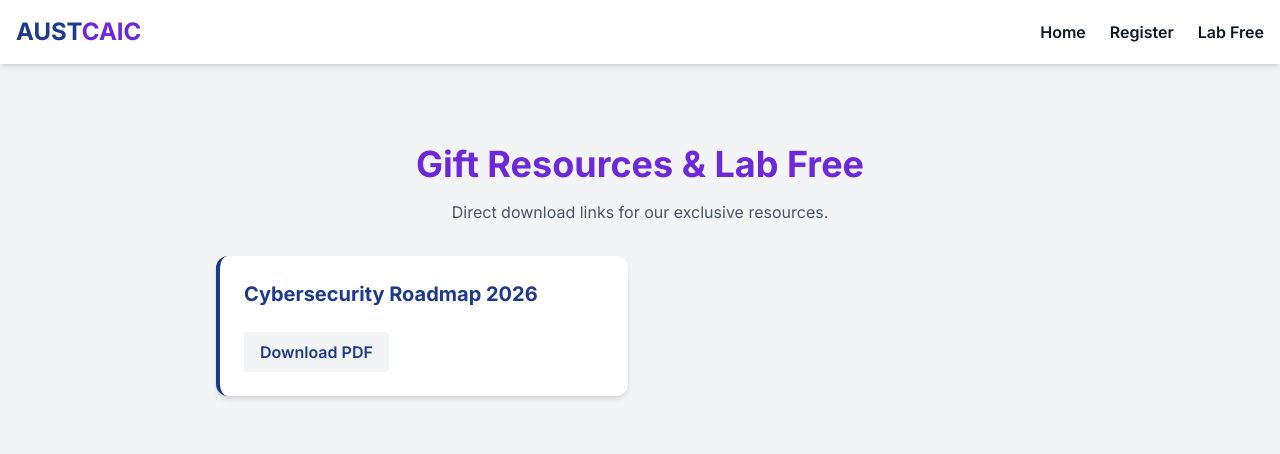
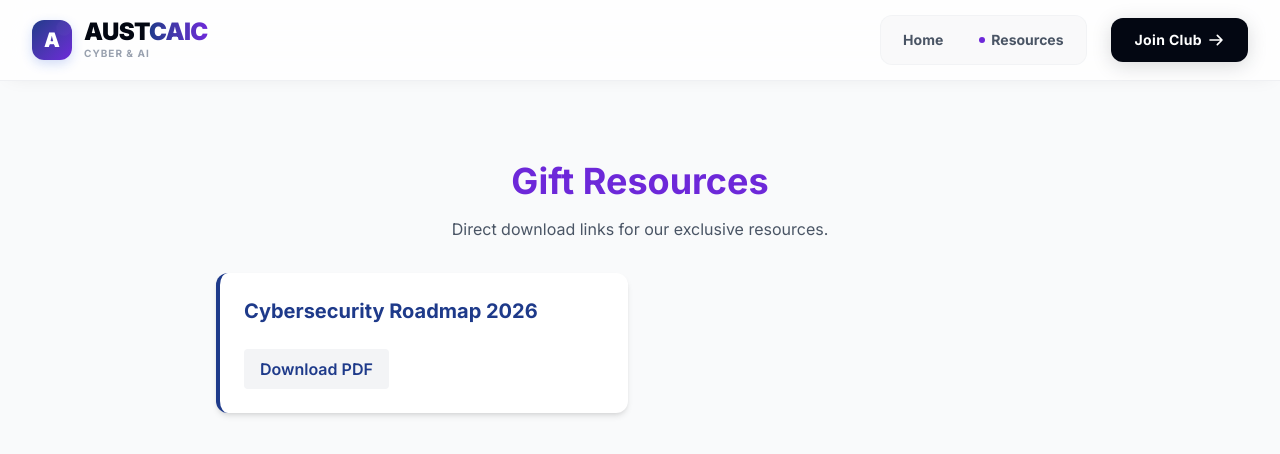
Before and after one commit to austcaicsSD/AUSTCAIC-WEBSITE, a Next.js app in the folder frontend/: page /lab-free in a window 1280 px wide. Shown: the top 454 px of the page. Built offline with nearby package versions, Linux system fonts and the light colour scheme.

Commit message:
navbar added

```diff
--- a/frontend/app/lab-free/page.tsx
+++ b/frontend/app/lab-free/page.tsx
@@ -2,7 +2,7 @@ export default function LabFree() {
   return (
     <div className="max-w-4xl mx-auto py-20 px-6 text-center">
       <h1 className="text-4xl font-bold text-brandPurple mb-4">
-        Gift Resources & Lab Free
+        Gift Resources
       </h1>
       <p className="text-gray-600 mb-8">
         Direct download links for our exclusive resources.
--- a/frontend/app/layout.tsx
+++ b/frontend/app/layout.tsx
@@ -16,36 +16,72 @@ export default function RootLayout({
   children: React.ReactNode;
 }>) {
   return (
-    <html lang="en">
-      <body className={`${inter.className} bg-lightBg text-gray-900`}>
-        {/* Simple Navbar */}
-        <nav className="bg-white shadow-md p-4 sticky top-0 z-50">
-          <div className="max-w-7xl mx-auto flex justify-between items-center">
-            <Link href="/" className="text-2xl font-bold text-brandBlue">
-              AUST<span className="text-brandPurple">CAIC</span>
+    <html lang="en" className="scroll-smooth">
+      <body className={`${inter.className} bg-gray-50 text-gray-900 antialiased`}>
+
+        {/* ================= FULL-WIDTH PREMIUM NAVBAR ================= */}
+        <header className="sticky top-0 z-50 w-full pointer-events-none">
+          {/* Nav background spans 100% width */}
+          <nav className="pointer-events-auto w-full bg-white/80 backdrop-blur-xl border-b border-gray-200/60 shadow-[0_4px_20px_-10px_rgba(0,0,0,0.1)] transition-all duration-300">
+            {/* Inner container keeps content aligned and centered */}
+            <div className="max-w-7xl mx-auto px-4 sm:px-6 lg:px-8">
+              <div className="flex justify-between items-center h-16 sm:h-20">
+
+                {/* Logo Section with Magnetic Hover Feel */}
+                <Link href="/" className="flex items-center gap-3 group">
+                  <div className="relative w-10 h-10 rounded-xl bg-gradient-to-br from-brandBlue to-brandPurple flex items-center justify-center text-white font-black text-xl shadow-[0_4px_12px_rgba(29,78,216,0.2)] group-hover:shadow-brandBlue/40 transition-all duration-500 group-hover:rotate-[6deg] group-hover:scale-105">
+                    {/* Minimalist Tech Dot inside Logo */}
+                    <span className="absolute top-1 right-1 w-2 h-2 rounded-full bg-white animate-ping opacity-40"></span>
+                    A
+                  </div>
+                  <div className="flex flex-col">
+                    <span className="text-xl sm:text-2xl font-black tracking-tight text-gray-950 leading-none">
+                      AUST<span className="text-transparent bg-clip-text bg-gradient-to-r from-brandBlue to-brandPurple">CAIC</span>
+                    </span>
+                    <span className="text-[10px] font-bold text-gray-400 tracking-widest uppercase mt-0.5 group-hover:text-brandBlue transition-colors">
+                      Cyber & AI
+                    </span>
+                  </div>
                 </Link>
-            <div className="space-x-6 font-semibold">
-              <Link href="/" className="hover:text-brandPurple transition">
+
+                {/* Navigation Links with Floating Capsule Hover Effect */}
+                <div className="flex items-center gap-2 sm:gap-6">
+
+                  <div className="hidden sm:flex items-center gap-1 font-bold text-sm text-gray-600 bg-gray-100/50 p-1.5 rounded-xl border border-gray-200/30">
+                    <Link href="/" className="px-4 py-2 rounded-lg hover:text-gray-950 hover:bg-white transition-all duration-300">
                       Home
                     </Link>
+                    <Link href="/lab-free" className="px-4 py-2 rounded-lg hover:text-gray-950 hover:bg-white transition-all duration-300 flex items-center gap-1.5">
+                      <span className="w-1.5 h-1.5 rounded-full bg-brandPurple"></span>
+                      Resources
+                    </Link>
+                  </div>
+
+                  {/* Primary CTA Button with Smooth Outer Glow */}
                   <Link
                     href="/register"
-                className="hover:text-brandPurple transition"
+                    className="group relative inline-flex items-center justify-center gap-2 px-5 py-2.5 sm:px-6 sm:py-3 bg-gray-950 text-white text-xs sm:text-sm font-bold rounded-xl overflow-hidden shadow-[0_4px_20px_rgba(0,0,0,0.15)] hover:shadow-brandBlue/30 hover:-translate-y-0.5 active:translate-y-0 transition-all duration-300"
                   >
-                Register
+                    {/* Animated Hidden Gradient Background */}
+                    <div className="absolute inset-0 bg-gradient-to-r from-brandBlue via-brandPurple to-brandBlue opacity-0 group-hover:opacity-100 transition-opacity duration-500"></div>
+
+                    <span className="relative z-10 flex items-center gap-1.5 tracking-wide">
+                      Join Club
+                      <svg className="w-4 h-4 transition-transform duration-300 group-hover:translate-x-1" fill="none" stroke="currentColor" viewBox="0 0 24 24">
+                        <path strokeLinecap="round" strokeLinejoin="round" strokeWidth="2.5" d="M14 5l7 7m0 0l-7 7m7-7H3"></path>
+                      </svg>
+                    </span>
                   </Link>
-              <Link
-                href="/lab-free"
-                className="hover:text-brandPurple transition"
-              >
-                Lab Free
-              </Link>
+
+                </div>
+
               </div>
             </div>
           </nav>
+        </header>
 
         {/* Page Content */}
-        <main className="min-h-screen">{children}</main>
+        <main className="min-h-screen z-10">{children}</main>
       </body>
     </html>
   );
--- a/frontend/app/page.tsx
+++ b/frontend/app/page.tsx
@@ -119,7 +119,7 @@ export default function Home() {
                 <span className="relative z-10">Become a Member</span>
               </Link>
               <Link href="/lab-free" className="group flex items-center justify-center gap-2 px-8 py-4 bg-white/80 backdrop-blur-md text-gray-900 border-2 border-gray-200 rounded-xl font-bold text-lg hover:border-brandPurple hover:text-brandPurple hover:-translate-y-1 transition-all duration-300 shadow-sm w-full sm:w-auto">
-                Explore Lab Resources
+                Explore Resources
                 <svg className="w-5 h-5 group-hover:rotate-12 transition-transform" fill="none" stroke="currentColor" viewBox="0 0 24 24"><path strokeLinecap="round" strokeLinejoin="round" strokeWidth="2" d="M19.428 15.428a2 2 0 00-1.022-.547l-2.387-.477a6 6 0 00-3.86.517l-.318.158a6 6 0 01-3.86.517L6.05 15.21a2 2 0 00-1.806.547M8 4h8l-1 1v5.172a2 2 0 00.586 1.414l5 5c1.26 1.26.367 3.414-1.415 3.414H4.828c-1.782 0-2.674-2.154-1.414-3.414l5-5A2 2 0 009 10.172V5L8 4z"></path></svg>
               </Link>
             </div>
```
Lines whose indentation alone changed are shown as unchanged.
